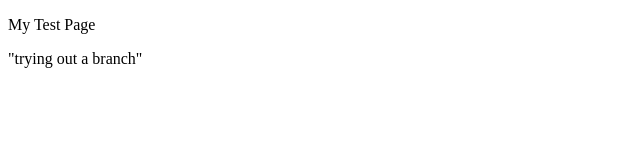
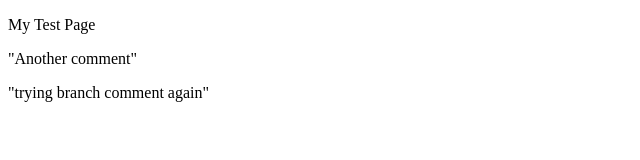
Before and after one commit to ntrinkle/git_1, a plain HTML site: page index.html in a window 1280 px wide. Shown: the whole page, without its empty margins (0-640 px from the left). Drawn offline with Linux system fonts and the light colour scheme.

Commit message:
branch comment again

```diff
--- a/index.html
+++ b/index.html
@@ -5,7 +5,10 @@
 
   </p>
   <p>
-    "trying out a branch"
+    "Another comment"
+  </p>
+  <p>
+    "trying branch comment again"
   </p>
 </body>
 </html>
```
